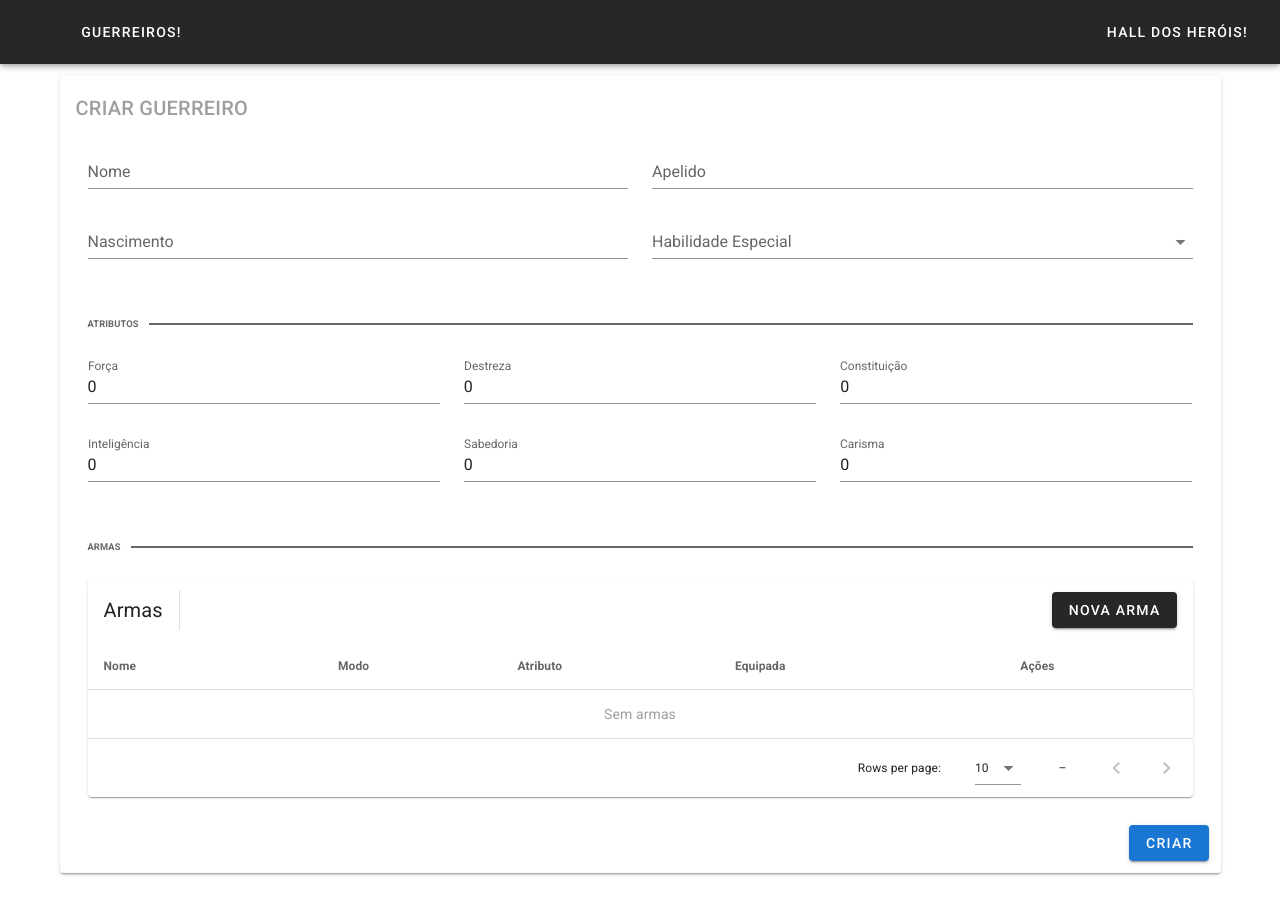
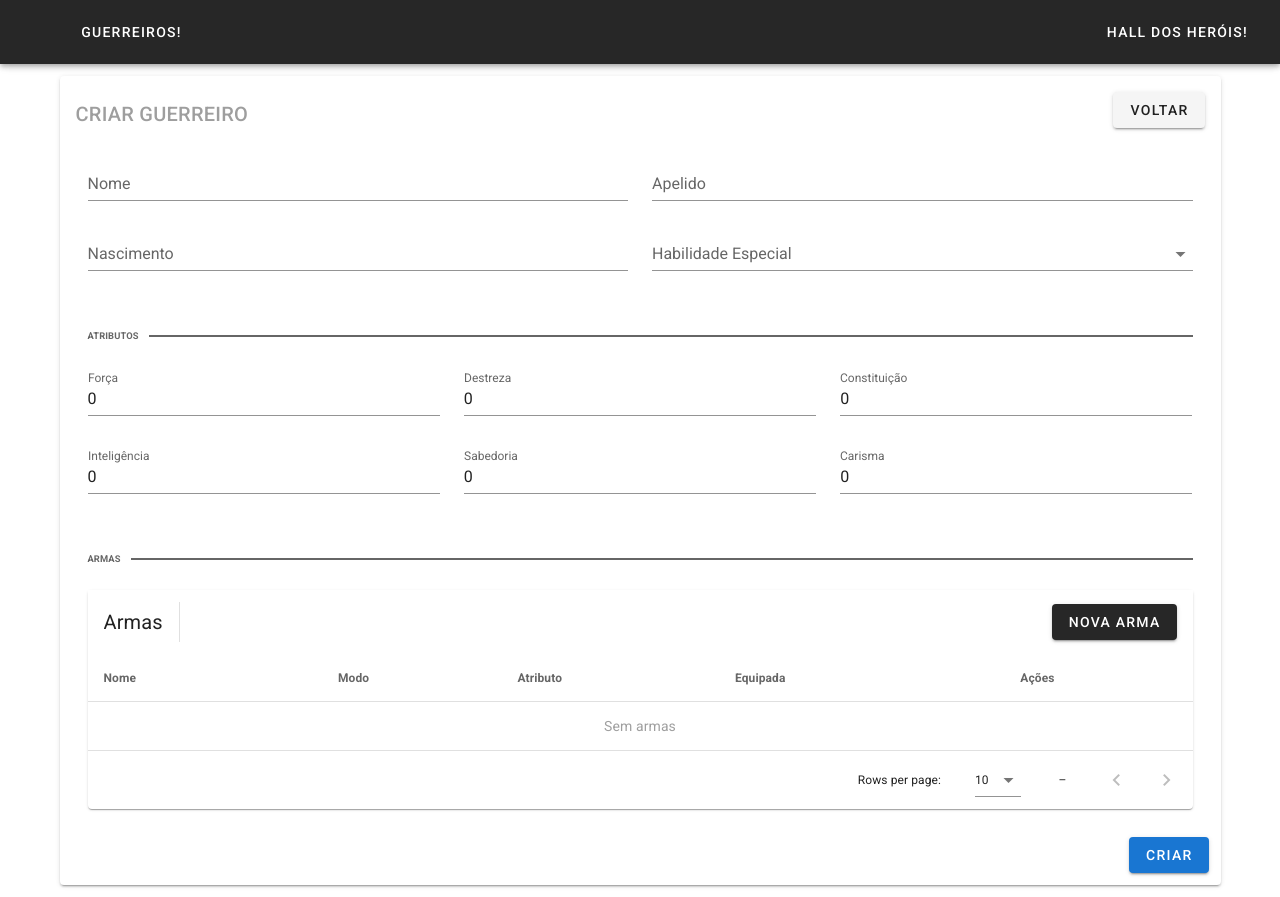
Before and after one commit to felipebiel/vue-knights, a Vue app: page /knight/add in a window 1280 px wide. Built offline with nearby package versions, Linux system fonts and the light colour scheme; what vue-sweetalert2 would draw is missing.

Commit message:
new: Visual do KnightsForm e btn de voltar

```diff
--- a/src/views/knightsForm/KnightsForm.html
+++ b/src/views/knightsForm/KnightsForm.html
@@ -3,6 +3,10 @@
         <div class="title font-weight-medium text-uppercase grey--text">
             {{ !id ? 'criar' : 'editar' }} guerreiro
         </div>
+        <v-spacer></v-spacer>
+        <v-btn color="" class="mb-2" @click="goToList">
+            Voltar
+        </v-btn>
     </v-card-title>
     <v-card-text>
         <form>
@@ -128,13 +132,13 @@
     </v-card-text>
     <v-card-actions class="px-3">
         <v-layout wrap>
-            <v-flex xs12 sm12 md4>
+            <v-flex xs6 sm6 md4>
                 <v-btn v-if="id? true : false" dark class="error my-1" @click="alertRemove()">
                     Remover
                 </v-btn>
             </v-flex>
             <v-spacer class="hidden-xs-only"></v-spacer>
-            <v-flex xs12 sm12 md8 class="text-xs-right">
+            <v-flex xs6 sm6 md8 class="text-xs-right">
                 <v-btn color="primary" @click="saveForm" :disabled="loading" class=" float-right my-1 ">
                     {{ !id ? 'criar' : 'editar' }} </v-btn>
             </v-flex>
```
